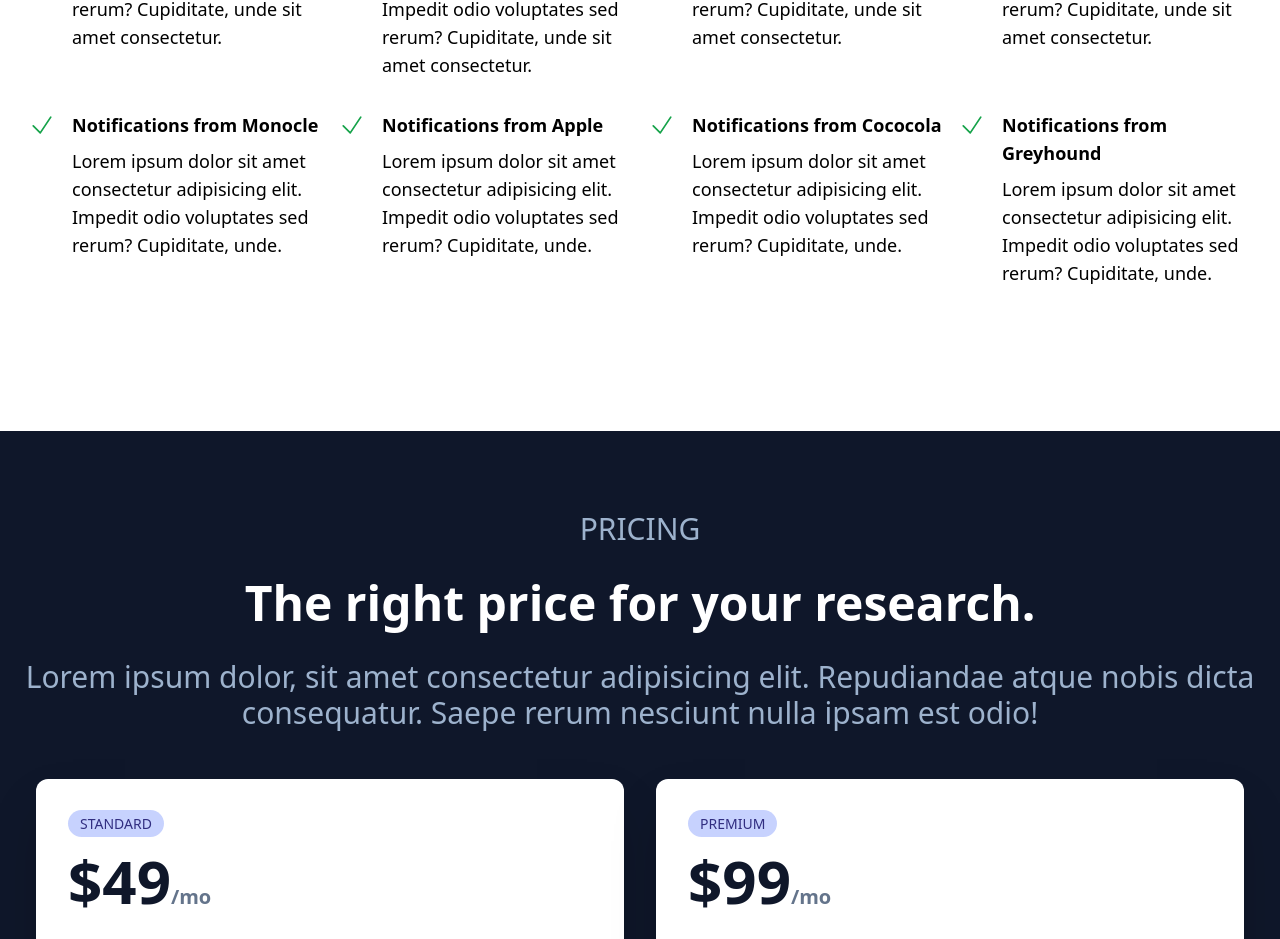
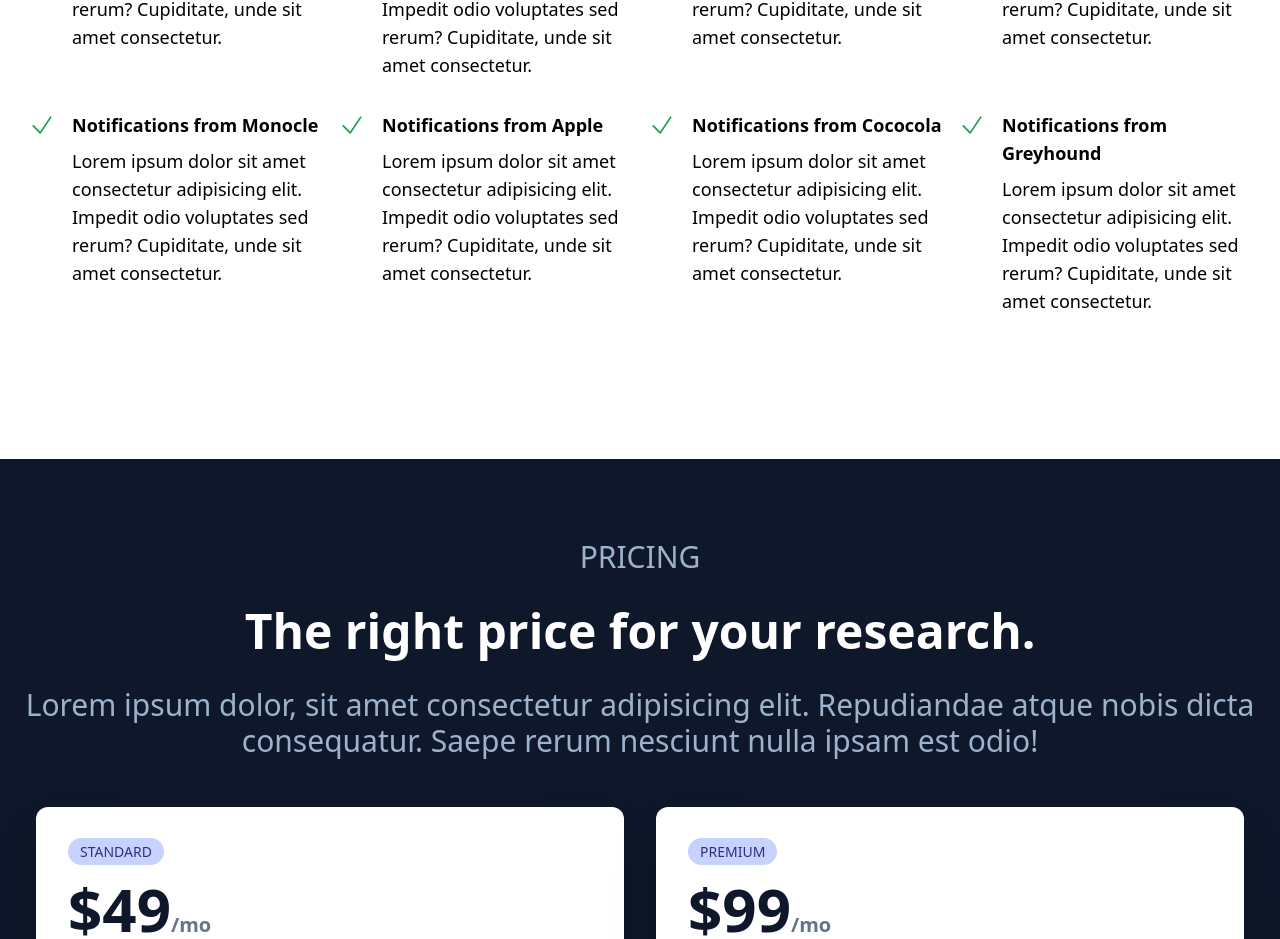
Before and after one commit to bihanviranga/tailwinds-business-site, a React (Create React App) app: page / in a window 1280 px wide. Shown: the part 2615-3554 px from the top of the page. Built offline with nearby package versions, Linux system fonts and the light colour scheme.

Commit message:
modification

```diff
--- a/src/components/AllInOne.jsx
+++ b/src/components/AllInOne.jsx
@@ -78,7 +78,8 @@ function AllInOne() {
               <h3 className="font-bold text-lg">Notifications from Monocle</h3>
               <p className="text-lg pt-2 pb-4">
                 Lorem ipsum dolor sit amet consectetur adipisicing elit. Impedit
-                odio voluptates sed rerum? Cupiditate, unde.
+                odio voluptates sed rerum? Cupiditate, unde sit amet
+                consectetur.
               </p>
             </div>
           </div>
@@ -91,7 +92,8 @@ function AllInOne() {
               <h3 className="font-bold text-lg">Notifications from Apple</h3>
               <p className="text-lg pt-2 pb-4">
                 Lorem ipsum dolor sit amet consectetur adipisicing elit. Impedit
-                odio voluptates sed rerum? Cupiditate, unde.
+                odio voluptates sed rerum? Cupiditate, unde sit amet
+                consectetur.
               </p>
             </div>
           </div>
@@ -104,7 +106,8 @@ function AllInOne() {
               <h3 className="font-bold text-lg">Notifications from Cococola</h3>
               <p className="text-lg pt-2 pb-4">
                 Lorem ipsum dolor sit amet consectetur adipisicing elit. Impedit
-                odio voluptates sed rerum? Cupiditate, unde.
+                odio voluptates sed rerum? Cupiditate, unde sit amet
+                consectetur.
               </p>
             </div>
           </div>
@@ -119,7 +122,8 @@ function AllInOne() {
               </h3>
               <p className="text-lg pt-2 pb-4">
                 Lorem ipsum dolor sit amet consectetur adipisicing elit. Impedit
-                odio voluptates sed rerum? Cupiditate, unde.
+                odio voluptates sed rerum? Cupiditate, unde sit amet
+                consectetur.
               </p>
             </div>
           </div>
```
